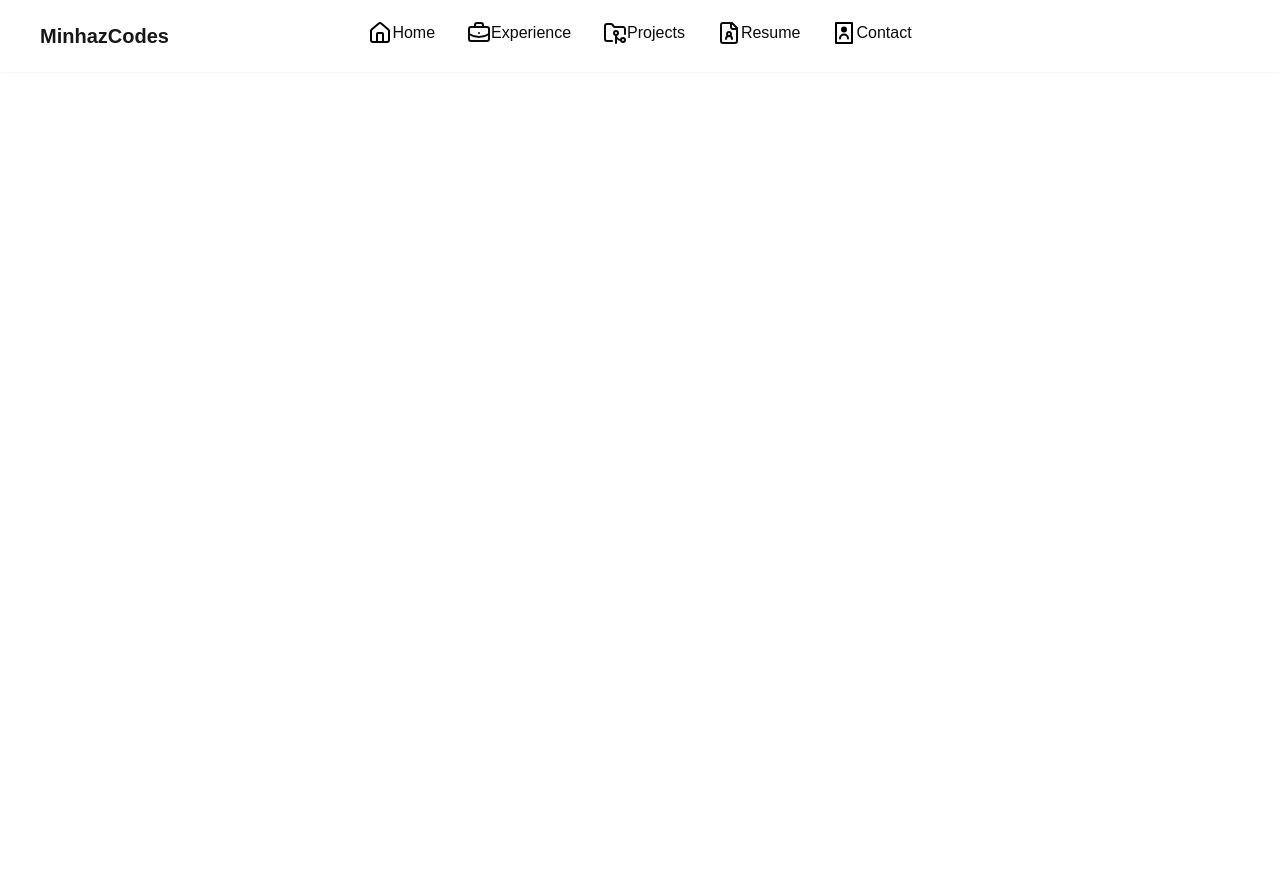
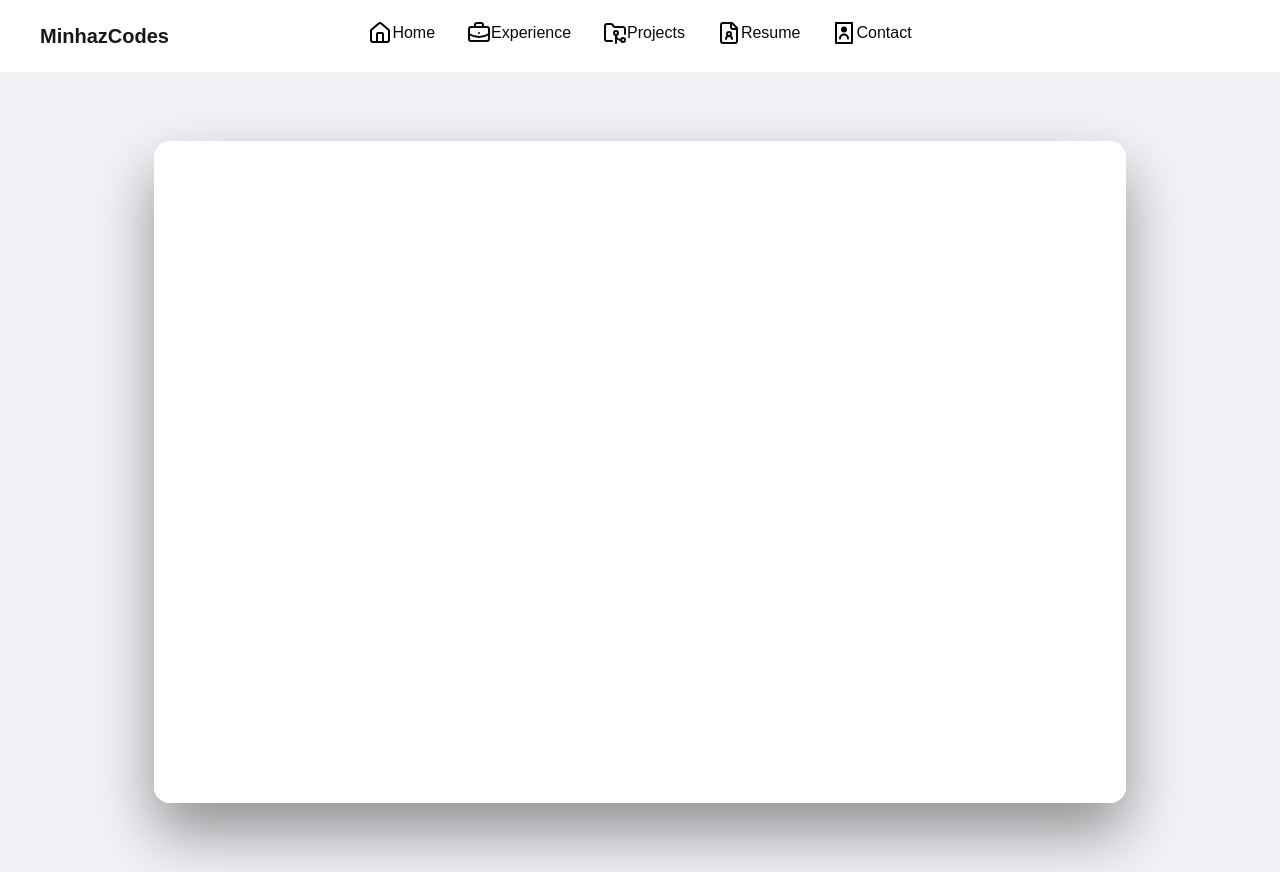
Before and after one commit to MinhazCodes-R/Web-Portfolio02, a Next.js app in the folder webcode/: page /resume in a window 1280 px wide. Before the commit the page ends 800 px from the top, so only its background shows below. Built offline with nearby package versions, Linux system fonts and the light colour scheme.

Commit message:
adding resume section

```diff
--- a/webcode/app/resume/page.tsx
+++ b/webcode/app/resume/page.tsx
@@ -1,37 +1,51 @@
 'use client';
-import Header from "../../components/myComponents/header"
-import {motion} from "framer-motion"
-import {useState} from "react"
-import BackDrop from "../../components/myComponents/modal/backdrop"
-import Modal from "../../components/myComponents/modal/modal"
-import { div } from "framer-motion/client";
 
-import { X, Home, User, Settings, HelpCircle } from 'lucide-react'
+import Header from "../../components/myComponents/header";
+import { motion } from "framer-motion";
+import { useState } from "react";
+import BackDrop from "../../components/myComponents/modal/backdrop";
+import Modal from "../../components/myComponents/modal/modal";
+import { X, Home, User, Settings, HelpCircle } from 'lucide-react';
 
-
-import {BackgroundBeamsWithCollisionDemo} from "../backgroundwithcollision";
-import {LampDemo} from "../lampdisplay"
-
+import { BackgroundBeamsWithCollisionDemo } from "../backgroundwithcollision";
+import { LampDemo } from "../lampdisplay";
 
 const App = () => {
-
   return (
     <>
-    <Header></Header>
+      <Header />
+
+      <div
+        style={{
+          width: '100%',
+          height: '100vh',
+          display: 'flex',
+          justifyContent: 'center',
+          alignItems: 'center',
+          backgroundColor: '#f0f2f5',
+          padding: '2rem',
+        }}
+      >
+        <div
+          style={{
+            width: '80%',
+            height: '90%',
+            boxShadow: '0 30px 60px rgba(0, 0, 0, 0.4)', // large bold drop shadow
+            borderRadius: '16px',
+            overflow: 'hidden',
+            backgroundColor: '#fff',
+          }}
+        >
+          <iframe
+            src="/Minhazs_Resume.pdf#view=Fit"
+            width="100%"
+            height="100%"
+            style={{ border: 'none' }}
+          />
+        </div>
+      </div>
     </>
-  )
-}
+  );
+};
 
 export default App;
-
-
-
-// <motion.div
-// animate={{ x: position }} // Animate the x property
-// transition={{ type: "spring", stiffness: 100 }} // Animation settings
-// style={{
-//   width: "50px",
-//   height: "50px",
-//   backgroundColor: "blue",
-//   position: "absolute",
-// }}
```
Also changed, not shown: 1 other file (tests, documents, lock files or other folders).
